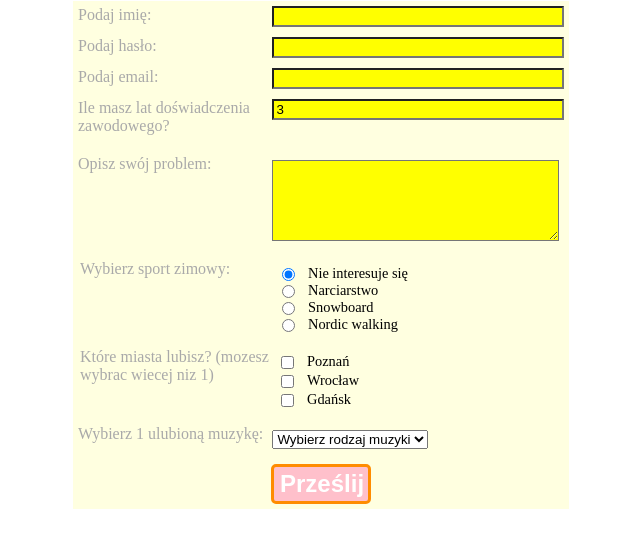
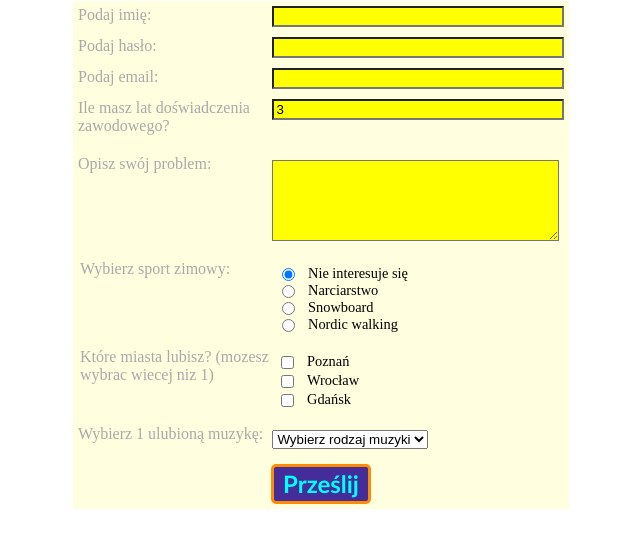
Before and after one commit to frontendpodyplomowe/git2cdv, a plain HTML site: page index.html in a window 1280 px wide. In both pictures the pointer is over the input "Prześlij". Shown: the part 117-664 px from the top of the page, without its empty margins (319-959 px from the left). Drawn offline with Linux system fonts and the light colour scheme.

Commit message:
zmiana pseudoklasy w button

```diff
--- a/style.css
+++ b/style.css
@@ -84,6 +84,8 @@ form input, textarea{
 }
 
 #sendForm{
+    font-family: 'Gill Sans', 'Gill Sans MT', Calibri, 'Trebuchet MS', sans-serif;
+    color: aqua;
     background-color:red;
     font-weight: bold;
     font-size: 1.5rem;
@@ -94,9 +96,10 @@ form input, textarea{
 }
 
 #sendForm:hover{
+    color: aqua;
+    font-family: 'Gill Sans', 'Gill Sans MT', Calibri, 'Trebuchet MS', sans-serif;
     transition: border 2s ease-in-out, background-color 2s ease-in-out, color 1s ease-in, border-radius 2s ease-in-out;
     border: 3px solid darkorange;
-    background-color: pink;
-    color: white;
-    border-radius: 5px;
+    background-color: rgb(68, 44, 155);
+       border-radius: 5px;
 }
```
